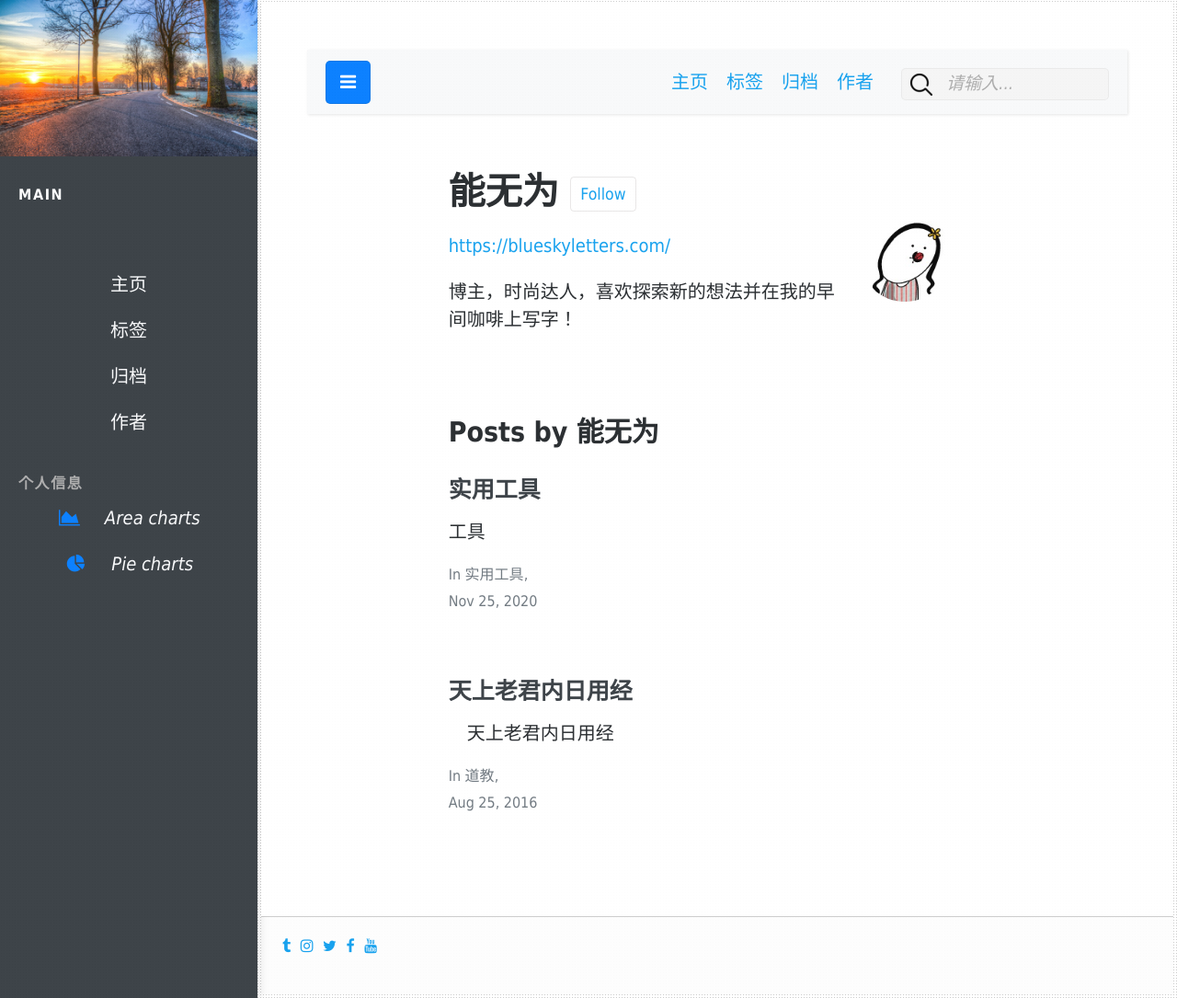
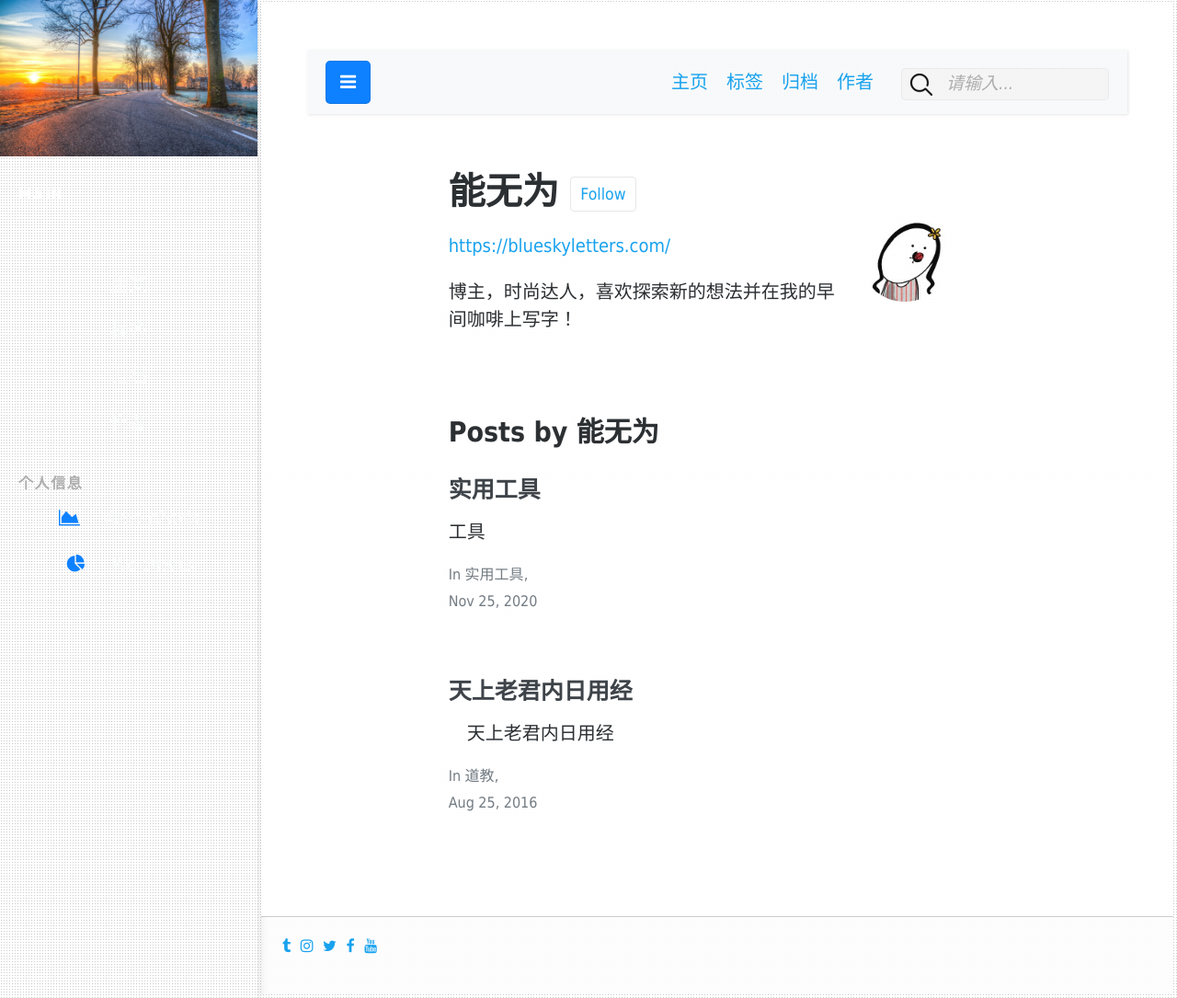
Before and after one commit to nengwuzhi/nengwuzhi.github.ioce, a Jekyll site: the page built from pages/author-author2.html, in a window 1280 px wide and 1085 px high. Shown: the whole window at 92% size. Built offline with Jekyll 4.4.1, drawn with Linux system fonts in a browser that asks for light colours; nearby versions of some CDN libraries.

Commit message:
Update Side_navigation.html

```diff
--- a/_includes/Side_navigation.html
+++ b/_includes/Side_navigation.html
@@ -1,6 +1,6 @@
 
      <!-- Vertical navbar -->
-	<div class="vertical-nav bg-dark" id="sidebar">
+	<div class="vertical-nav" id="sidebar">
   		<div class="py-4 px-3 mb-4 bg-light img bg-wrap text-center py-4" style="background-image: url({{site.baseurl}}/img/bg.jpg);">
       		<div class="user-logo">
          <div class="img" style="background-image: url(https://colorlib.com/etc/bootstrap-sidebar/sidebar-09/images/logo.jpg);"></div>
@@ -10,18 +10,18 @@
 
   		<ul class="nav flex-column bg-Inverse mb-0 nav py-4">
     		<li class="nav-item active">
-      			<a href="/" class="nav-link text-light bg-dark">
+      			<a href="/" class="nav-link text-light">
                 	<i class="text-Inverse fa-fw"></i>主页</a>
     		</li>
 
     		 {% for item in site.nav %}
-                  <li class="nav-item"><a class="nav-link bg-dark text-light" href="{{item.url}}"  title="{{item.description}}">{{item.title}}</a></li>
+                  <li class="nav-item"><a class="nav-link text-light" href="{{item.url}}"  title="{{item.description}}">{{item.title}}</a></li>
                   {% endfor %}
   		</ul>
 
 		<p class="text-gray font-weight-bold text-uppercase px-3 small py-0 mb-0">个人信息</p>
 
-  			<ul class="nav flex-column bg-dark mb-0">
+  			<ul class="nav flex-column mb-0">
     			<li class="nav-item">
       				<a href="#" class="nav-link text-light font-italic">
                 	<i class="fa fa-area-chart mr-3 text-primary fa-fw"></i>
```
